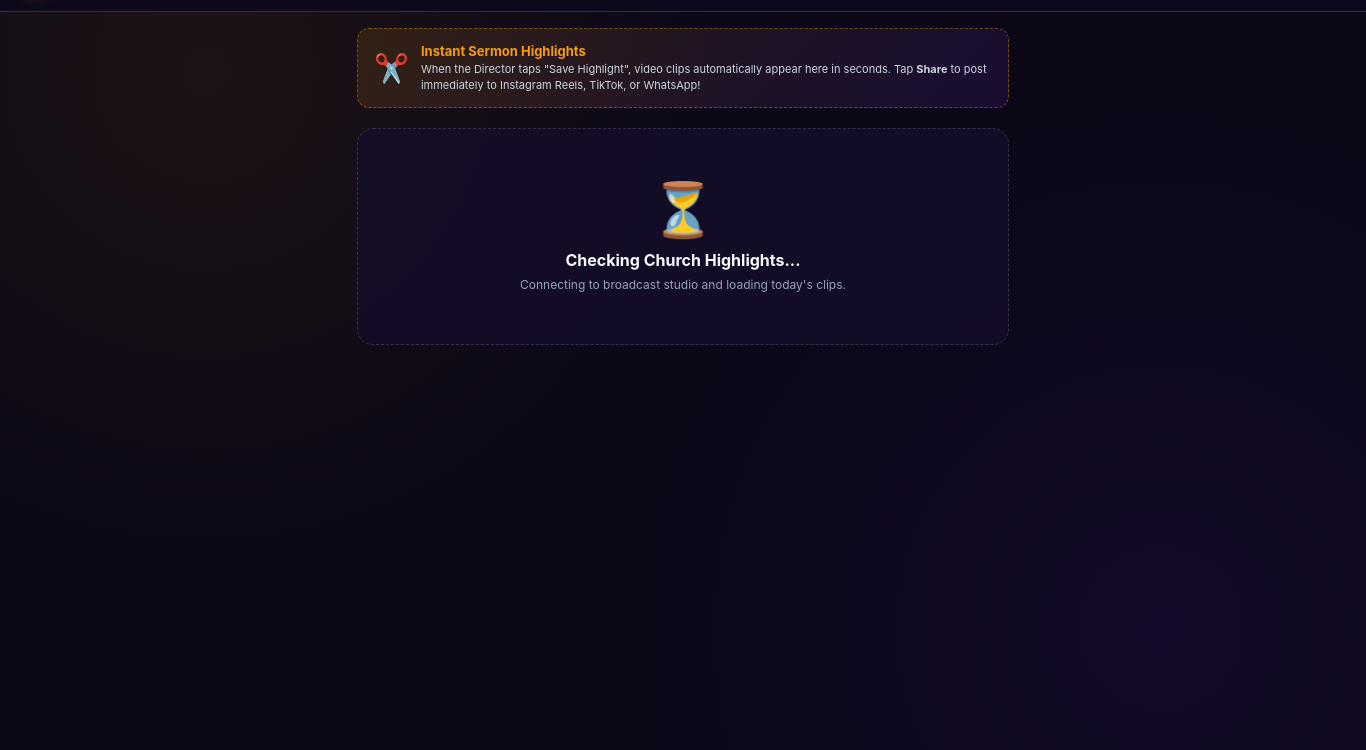
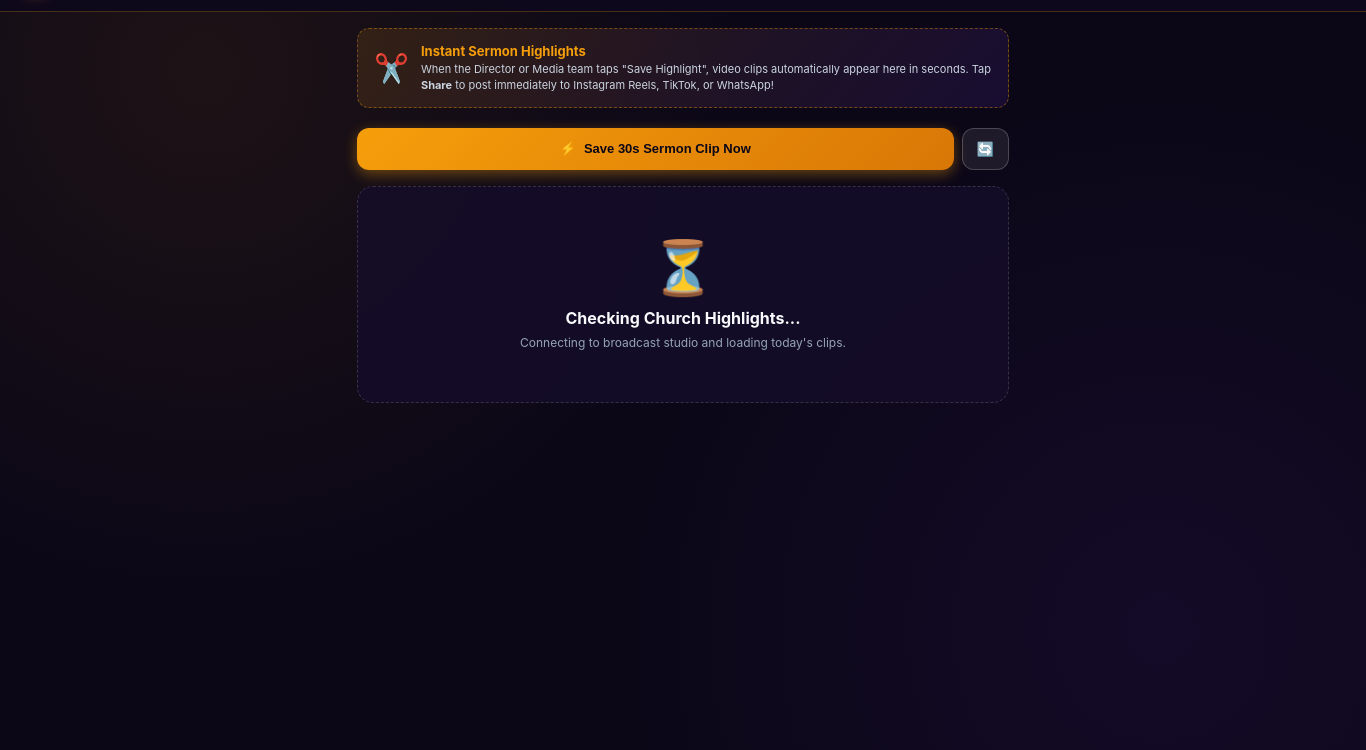
Before and after one commit to hotvictorious-rgb/vstreaming, an Electron app: page public/reels.html in a window 1366 px wide. Shown: the part 50-800 px from the top of the page. Drawn offline with Linux system fonts and the light colour scheme; no server answers.

Commit message:
feat: Add mobile volunteer highlight trigger button and dynamic port support in server.js

```diff
--- a/public/reels.html
+++ b/public/reels.html
@@ -350,8 +350,16 @@
             <div class="dispatch-banner-icon">✂️</div>
             <div class="dispatch-banner-text">
                 <h4>Instant Sermon Highlights</h4>
-                <p>When the Director taps "Save Highlight", video clips automatically appear here in seconds. Tap <strong>Share</strong> to post immediately to Instagram Reels, TikTok, or WhatsApp!</p>
+                <p>When the Director or Media team taps "Save Highlight", video clips automatically appear here in seconds. Tap <strong>Share</strong> to post immediately to Instagram Reels, TikTok, or WhatsApp!</p>
             </div>
+        </div>
+
+        <!-- Quick Capture Button for Mobile Volunteers -->
+        <div style="margin-bottom: 16px; display: flex; gap: 8px;">
+            <button id="btn-mobile-trigger" onclick="triggerHighlightNow()" style="flex: 1; background: linear-gradient(135deg, #f59e0b, #d97706); border: none; color: #0b0717; font-size: 13px; font-weight: 800; padding: 12px 16px; border-radius: 12px; cursor: pointer; display: flex; align-items: center; justify-content: center; gap: 8px; box-shadow: 0 4px 14px rgba(245, 158, 11, 0.4); transition: transform 0.2s;" onmousedown="this.style.transform='scale(0.98)'" onmouseup="this.style.transform='scale(1)'">
+                <span>⚡</span> <span id="lbl-mobile-trigger">Save 30s Sermon Clip Now</span>
+            </button>
+            <button onclick="loadClips()" style="background: rgba(255,255,255,0.08); border: 1px solid rgba(255,255,255,0.2); color: #fff; padding: 12px 14px; border-radius: 12px; cursor: pointer; font-size: 14px;" title="Refresh clips">🔄</button>
         </div>
 
         <!-- Video Clips Container -->
@@ -384,6 +392,33 @@
             setTimeout(() => {
                 toast.classList.remove('show');
             }, 4000);
+        }
+
+        async function triggerHighlightNow() {
+            const btn = document.getElementById('btn-mobile-trigger');
+            const lbl = document.getElementById('lbl-mobile-trigger');
+            if (btn) btn.style.opacity = '0.7';
+            if (lbl) lbl.innerText = 'Extracting 30s Highlight...';
+            showToast('⏳ Extracting 30s highlight to laptop...');
+            try {
+                if (ws && ws.readyState === WebSocket.OPEN) {
+                    ws.send(JSON.stringify({ type: 'trigger_highlight', duration: 30 }));
+                }
+                const res = await fetch('/api/clips/save', {
+                    method: 'POST',
+                    headers: { 'Content-Type': 'application/json' },
+                    body: JSON.stringify({ duration: 30 })
+                });
+                const data = await res.json();
+                if (data.message) showToast(data.message);
+                else if (data.success) showToast('🎬 Saving highlight to laptop!');
+            } catch (e) {
+                showToast('⚠️ Error: ' + e.message);
+            }
+            setTimeout(() => {
+                if (btn) btn.style.opacity = '1';
+                if (lbl) lbl.innerText = 'Save 30s Sermon Clip Now';
+            }, 3000);
         }
 
         // Initialize WebSocket to receive real-time highlight triggers
--- a/server.js
+++ b/server.js
@@ -69,8 +69,8 @@ function getLocalIP(requestedIp = null) {
 }
 
 const LOCAL_IP = getLocalIP();
-const HTTP_PORT = 3000;
-const HTTPS_PORT = 3443;
+const HTTP_PORT = process.env.PORT ? parseInt(process.env.PORT, 10) : 3000;
+const HTTPS_PORT = process.env.HTTPS_PORT ? parseInt(process.env.HTTPS_PORT, 10) : 3443;
 
 // Ensure SSL Certificate exists for HTTPS
 const certDir = path.join(__dirname, '.cert');
```
Also changed, not shown: 1 other file.
